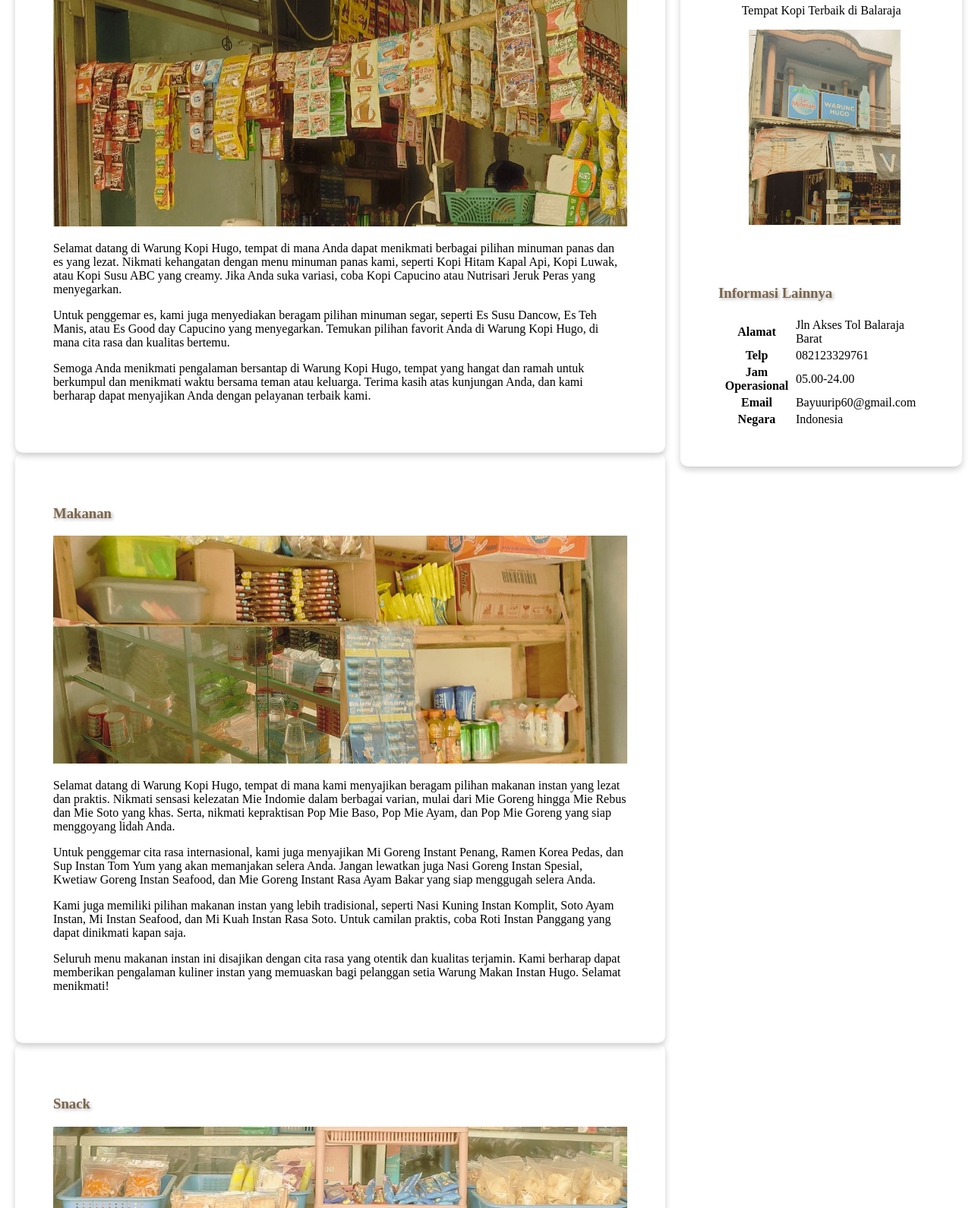
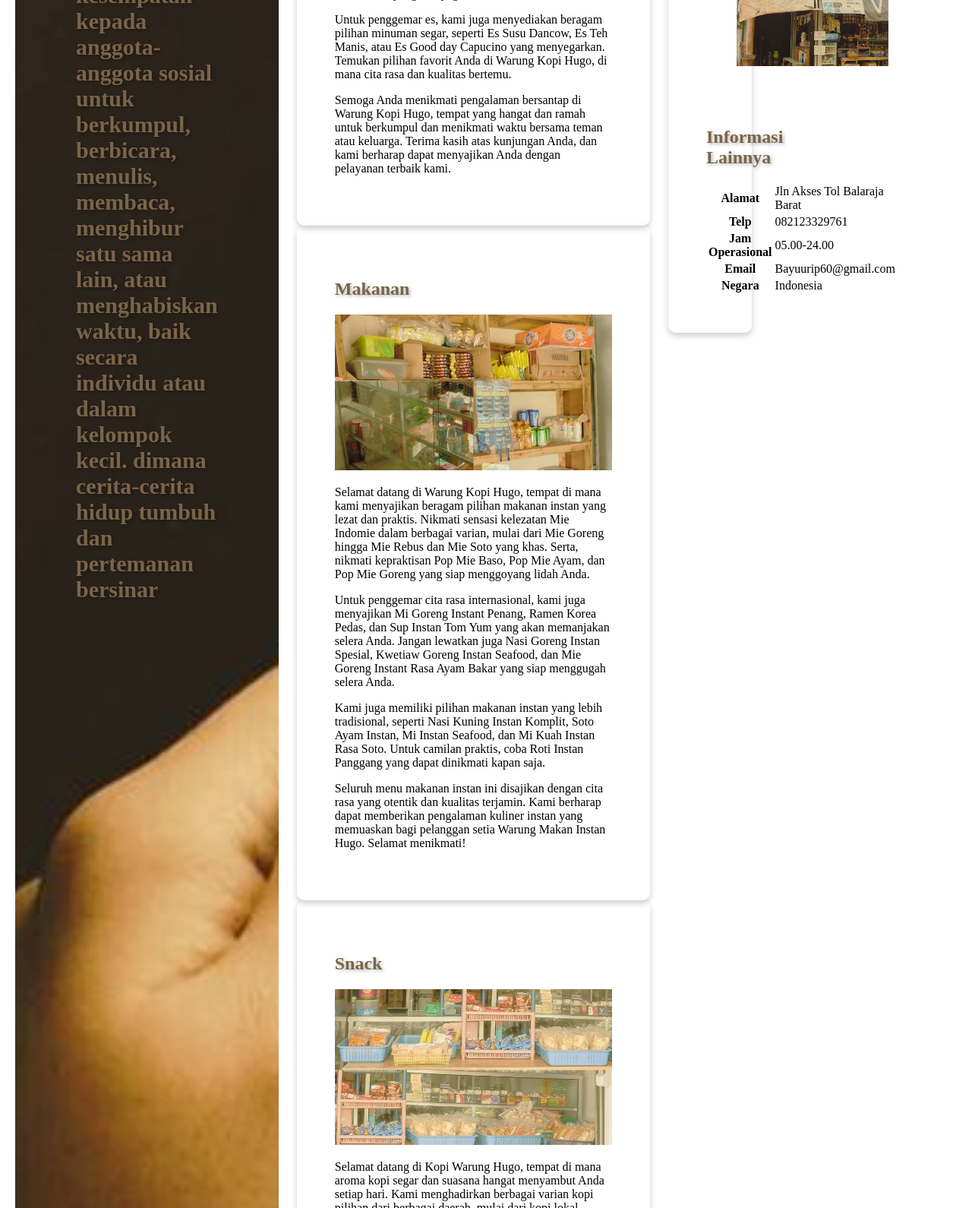
Before and after one commit to bayupandiangan/warunghugo, a plain HTML site: page index.html in a window 1280 px wide. Shown: the part 642-2232 px from the top of the page at 76% size. Drawn offline with Linux system fonts and the light colour scheme.

Commit message:
Update index.html

```diff
--- a/index.html
+++ b/index.html
@@ -12,6 +12,9 @@
     <link
         href="https://fonts.googleapis.com/css2?family=Dosis:wght@300;700&family=Roboto+Mono:ital,wght@0,600;1,300&display=swap"
         rel="stylesheet">
+    <a href="#" id="scroll-to-top" class="magazine-scroll-to-top" aria-label="Scroll to Top">
+        <i class="fas fa-chevron-up"></i>
+    </a>
 </head>
 
 <body>
@@ -20,9 +23,6 @@
         <div class="logo-container">
             <img src="logokecil.jpg" alt="Logo">
         </div>
-
-    </header>
-
         <nav>
             <ul>
                 <li><a href="#Minuman">Minuman</a></li>
@@ -32,86 +32,81 @@
                 <li><a href="#contact">Kontak</a></li>
             </ul>
         </nav>
-
+    </header>
+    <main>
         <div class="jumbotron">
-        <h2>Kopi Warung Hugo</h2>
-        <p>Pusat interaksi sosial Warung Kopi Hugo memberi kesempatan<br> kepada anggota-anggota sosial untuk berkumpul,
-            berbicara, menulis,<br> membaca, menghibur satu sama lain, atau menghabiskan waktu, baik secara individu<br>
-            atau dalam kelompok kecil. di mana cerita-cerita hidup tumbuh dan pertemanan bersinar</p>
-
+            <h1>Kopi Warung Hugo</h1>
+            <h2>Pusat interaksi sosial Warung Kopi Hugo memberi<br> kesempatan kepada anggota-anggota sosial untuk<br>
+                berkumpul, berbicara, menulis, membaca, menghibur<br> satu sama lain, atau menghabiskan waktu, baik
+                secara<br>
+                individu atau dalam kelompok kecil. dimana<br> cerita-cerita hidup tumbuh dan pertemanan<br> bersinar
+            </h2>
         </div>
 
-    <div class="left-content">
-        <main>
         <div id="content">
-                <article id="Minuman" class="card">
-                    <h3 id="Minuman">Minuman</h3>
+            <article class="card" id="Minuman">
+                <h2 id="Minuman">Minuman</h2>
                 <img src="warung55.jpg" alt="Minuman" class="featured-image" />
                 <p>Selamat datang di Warung Kopi Hugo, tempat di mana Anda dapat menikmati berbagai pilihan minuman
-                        panas dan es yang lezat. Nikmati kehangatan dengan menu minuman panas kami, seperti Kopi Hitam
-                        Kapal Api, Kopi Luwak, atau Kopi Susu ABC yang creamy. Jika Anda suka variasi, coba Kopi
-                        Capucino atau Nutrisari Jeruk Peras yang menyegarkan.
-                    </p>
-                    <p>
-                        Untuk penggemar es, kami juga menyediakan beragam pilihan minuman segar, seperti Es Susu Dancow,
-                        Es Teh Manis, atau Es Good day Capucino yang menyegarkan. Temukan pilihan favorit Anda di Warung
-                        Kopi Hugo, di mana cita rasa dan kualitas bertemu.
-                    </p>
+                    panas dan es yang lezat. Nikmati kehangatan dengan menu minuman panas kami, seperti Kopi Hitam Kapal
+                    Api, Kopi Luwak, atau Kopi Susu ABC yang creamy. Jika Anda suka variasi, coba Kopi Capucino atau
+                    Nutrisari Jeruk Peras yang menyegarkan.</p>
 
-                    <p> Semoga Anda menikmati pengalaman bersantap di Warung Kopi Hugo, tempat yang hangat dan ramah
-                        untuk berkumpul dan menikmati waktu bersama teman atau keluarga. Terima kasih atas kunjungan
-                        Anda, dan kami berharap dapat menyajikan Anda dengan pelayanan terbaik kami.</p>
+                <p>Untuk penggemar es, kami juga menyediakan beragam pilihan minuman segar, seperti Es Susu Dancow, Es
+                    Teh Manis, atau Es Good day Capucino yang menyegarkan. Temukan pilihan favorit Anda di Warung Kopi
+                    Hugo, di mana cita rasa dan kualitas bertemu.</p>
+
+                <p>Semoga Anda menikmati pengalaman bersantap di Warung Kopi Hugo, tempat yang hangat dan ramah untuk
+                    berkumpul dan menikmati waktu bersama teman atau keluarga. Terima kasih atas kunjungan Anda, dan
+                    kami berharap dapat menyajikan Anda dengan pelayanan terbaik kami.</p>
+
             </article>
 
-
-                <article id="Makanan" class="card">
-                    <h3 id="Makanan">Makanan</h3>
+            <article class="card" id="Makanan">
+                <h2 id="Makanan">Makanan</h2>
                 <img src="warung88.jpg" alt="Makanan" class="featured-image" />
                 <p>Selamat datang di Warung Kopi Hugo, tempat di mana kami menyajikan beragam pilihan
                     makanan instan yang lezat dan praktis. Nikmati sensasi kelezatan Mie Indomie dalam berbagai
                     varian, mulai dari Mie Goreng hingga Mie Rebus dan Mie Soto yang khas. Serta, nikmati
                     kepraktisan Pop Mie Baso, Pop Mie Ayam, dan Pop Mie Goreng yang siap menggoyang lidah Anda.</p>
+
                 <p> Untuk penggemar cita rasa internasional, kami juga menyajikan Mi Goreng Instant Penang, Ramen
                     Korea Pedas, dan Sup Instan Tom Yum yang akan memanjakan selera Anda. Jangan lewatkan juga Nasi
                     Goreng Instan Spesial, Kwetiaw Goreng Instan Seafood, dan Mie Goreng Instant Rasa Ayam Bakar
-                        yang siap menggugah selera Anda.
+                    yang siap menggugah selera Anda.</p>
 
-                    </p>
                 <p> Kami juga memiliki pilihan makanan instan yang lebih tradisional, seperti Nasi Kuning Instan
                     Komplit, Soto Ayam Instan, Mi Instan Seafood, dan Mi Kuah Instan Rasa Soto. Untuk camilan
-                        praktis, coba Roti Instan Panggang yang dapat dinikmati kapan saja.
+                    praktis, coba Roti Instan Panggang yang dapat dinikmati kapan saja.</p>
 
-                    </p>
                 <p> Seluruh menu makanan instan ini disajikan dengan cita rasa yang otentik dan kualitas terjamin.
                     Kami berharap dapat memberikan pengalaman kuliner instan yang memuaskan bagi pelanggan setia
                     Warung Makan Instan Hugo. Selamat menikmati!</p>
             </article>
 
-                <article id="Snack" class="card">
-                    <h3 id="Snack">Snack</h3>
+            <article class="card" id="Snack">
+                <h2 id="Snack">Snack</h2>
                 <img src="warung66.jpg" alt="Snack" class="featured-image" />
                 <p>Selamat datang di Kopi Warung Hugo, tempat di mana aroma kopi segar dan suasana hangat menyambut
                     Anda setiap hari. Kami menghadirkan berbagai varian kopi pilihan dari berbagai daerah, mulai
-                        dari
-                        kopi lokal hingga kopi internasional yang disajikan dengan keahlian dan ketelatenan. Nikmati
-                        pengalaman unik menikmati secangkir kopi nikmat sambil menikmati cemilan ringan atau kue-kue
+                    dari kopi lokal hingga kopi internasional yang disajikan dengan keahlian dan ketelatenan.</p>
+                <p> Nikmati pengalaman unik menikmati secangkir kopi nikmat sambil menikmati cemilan ringan atau kue-kue
                     istimewa yang kami sediakan. Bersantailah dan nikmati waktu Anda di Warung Kopi Hugo, tempat di
-                        mana
-                        kopi bukan sekadar minuman, tetapi juga sebuah pengalaman.</p>
+                    mana kopi bukan sekadar minuman, tetapi juga sebuah pengalaman.</p>
             </article>
 
-                <article id="Top Up" class="card">
-                    <h3 id="Top Up">Top Up</h3>
+            <article class="card" id="Top Up">
+                <h2 id="Top Up">Top Up</h2>
                 <img src="warung 44.jpg" alt="Top Up" class="featured-image" />
                 <p>Selamat datang di Kopi Warung Hugo, Kami menyediakan berbagai opsi top up e-toll dan layanan
                     keuangan lainnya untuk memudahkan Anda.
                     Anda dapat melakukan top up e-toll melalui berbagai bank, termasuk Mandiri, BCA, Brizzi, dan
-                        BNI. Selain itu, kami juga menerima pembayaran melalui layanan keuangan digital seperti Dana,
+                    BNI.</p>
+                <p>Selain itu, kami juga menerima pembayaran melalui layanan keuangan digital seperti Dana,
                     OVO, GoPay, dan Shopee Pay. Tidak hanya itu, Anda juga dapat melakukan pembelian pulsa paket
                     data, token listrik, transfer uang, tarik tunai, dan banyak layanan lainnya melalui kami.
                     Temukan kemudahan dan kenyamanan dalam bertransaksi dengan kami</p>
             </article>
-            </div>
         </div>
 
         <aside>
@@ -125,8 +120,7 @@
                     </figure>
                 </header>
                 <section>
-                <h3>Informasi Lainnya</h3>
-
+                    <h2>Informasi Lainnya</h2>
                     <table>
                         <tr>
                             <th>Alamat</th>
@@ -153,12 +147,12 @@
             </article>
         </aside>
     </main>
-</body>
 
     <footer>
-    <p>&copy; 2024 Warung Kopi Hugo. Seluruh hak cipta dilindungi.by: Bayu Urip Pandiangan</p>
+        <p>&copy; 2024 Warung Kopi Hugo. Seluruh hak cipta dilindungi By: Bayu Urip Pandiangan</p>
     </footer>
 
     <script src="script.js"></script>
+</body>
 
 </html>
```
Lines whose indentation alone changed are shown as unchanged.
